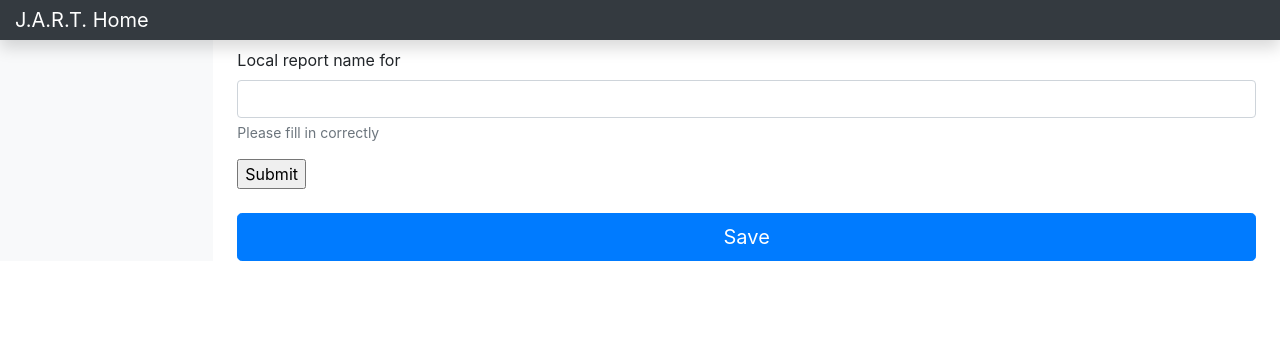
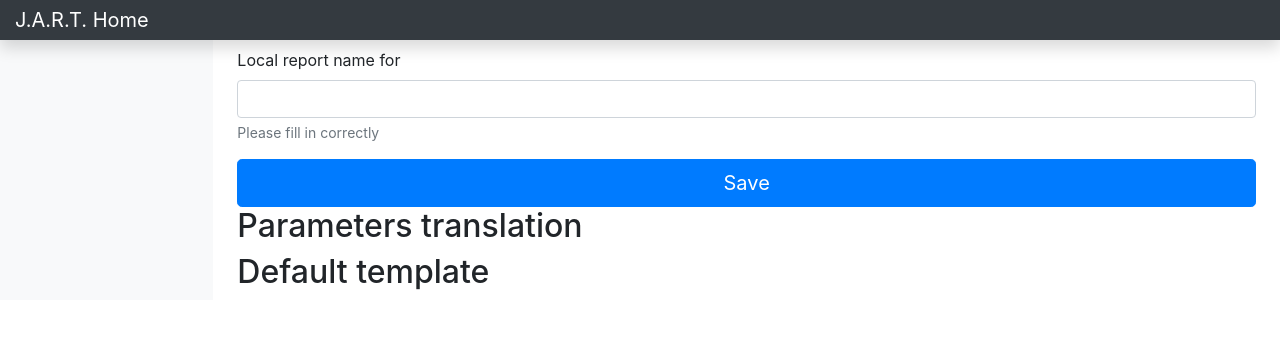
Before and after one commit to arkadyorg/xmlptranslator, a Flask app: page /language/1/1 in a window 1280 px wide. Shown: the top 340 px of the page. Run offline with Flask 2, Linux system fonts and the light colour scheme; data that the repository does not hold is empty; some libraries are stand-ins or nearby versions.

Commit message:
added default template_id field for report templates/ mastering reportconfig for params

```diff
--- a/db.py
+++ b/db.py
@@ -91,6 +91,7 @@
 	report_id = Column(Integer) #original ID
 	lang_id = Column(Integer) #Lang ID
 	local_name = Column(String(100))
+	default_template = Column(Integer) #default template to show
 	created = Column(TIMESTAMP, nullable=False)
 	updated = Column(TIMESTAMP, nullable=False)
 
--- a/templates/reportconfig.html
+++ b/templates/reportconfig.html
@@ -51,12 +51,31 @@
               <input type="text" name="rep_input_name" class="form-control" id="rep_input_name" placeholder="{% for r in report_name%} {{ r.translated_name }} {% endfor %}">
               <small id="emailHelp" class="form-text text-muted">Please fill in correctly</small>
               </div>
-              <input type="submit" />
+              <button type="button submit" class="btn btn-primary btn-lg btn-block">Save</button>
             </form>
 
+          <h1 class="h2">Parameters translation</h1>
+            <form>
+              <div class="form-row">
+                {% for r in params_list%}
+                <div class="form-group col-md-6">
+                  <label>{{ r.base_name }}</label>
+                <input type="text" class="form-control" id="inputAddress" placeholder="{{ r.translated_name }}">
+                </div>
+                {% endfor %}
+              </div>
+            </form>
 
-</br>
-<button type="button" class="btn btn-primary btn-lg btn-block">Save</button>
+          <h2>Default template</h2>
+            {% for r in templ_list%}
+            <div class="form-check">
+              <input class="form-check-input" type="radio" name="exampleRadios" id="exampleRadios2" value="option2">
+              <label class="form-check-label" for="exampleRadios2">
+                {{ r.template_name }}
+              </label>
+            </div>
+            {% endfor %}
+
         </main>
       </div>
     </div>
```
